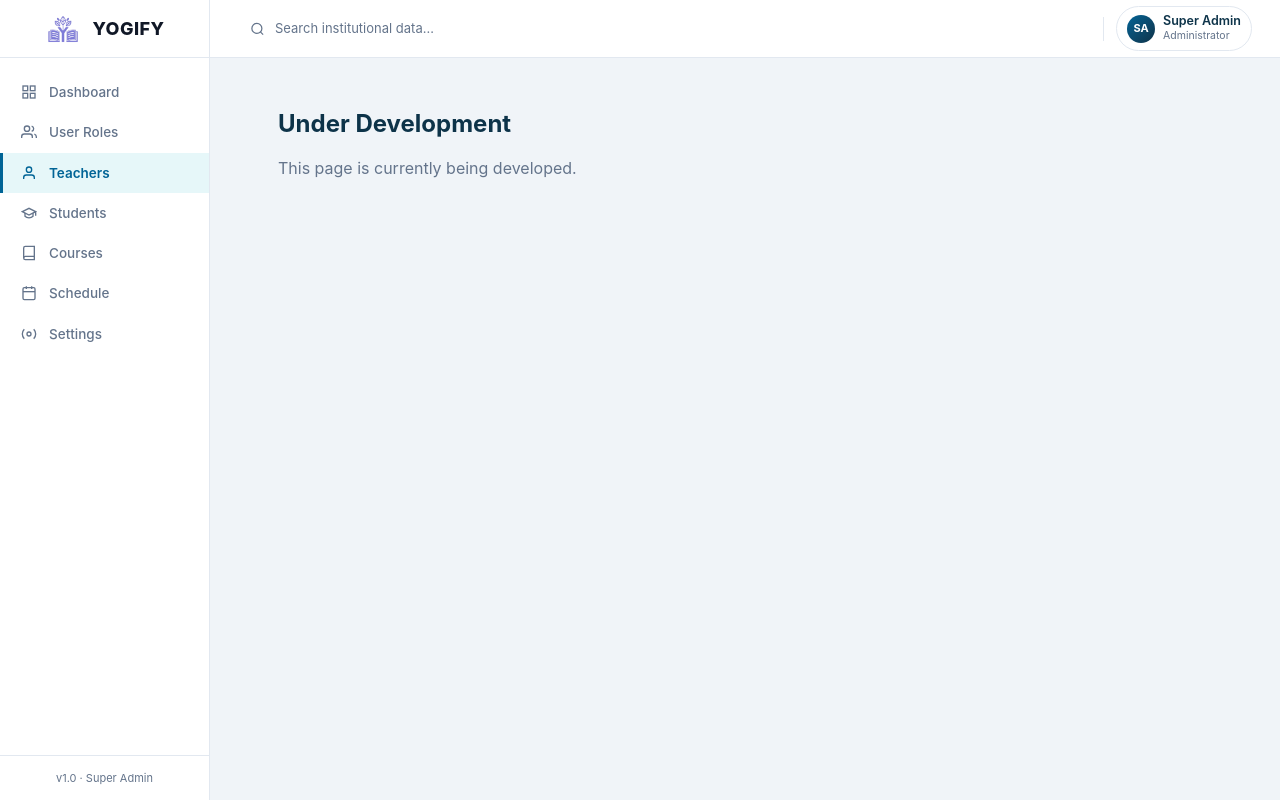
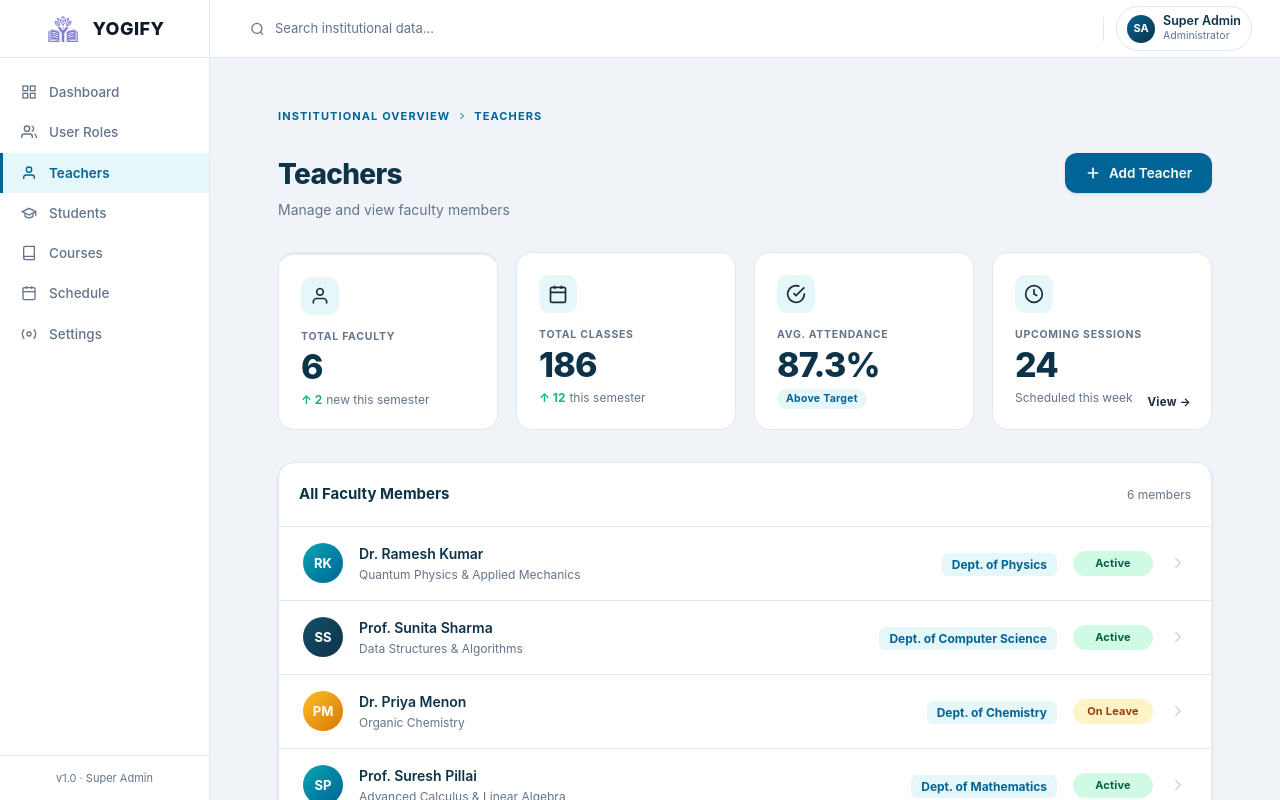
Before and after one commit to Adarsh-shres/Academy-Management-System, a React (Vite) app in the folder client/: page /teachers in a window 1280 px wide. Shown: the top 800 px of the page. Built offline with nearby package versions, Linux system fonts and the light colour scheme.

Commit message:
fix: fixed the teachers path in App.tsx

```diff
--- a/client/src/App.tsx
+++ b/client/src/App.tsx
@@ -9,6 +9,7 @@ import AllStudentsPage from './pages/AllStudentsPage.tsx';
 import StudentDetailsPage from './pages/StudentDetailsPage.tsx';
 import CoursesPage from './pages/CoursesPage.tsx';
 import SchedulePage from './pages/SchedulePage.tsx';
+import TeachersPage from './pages/TeachersPage.tsx';
 
 function UnderDevelopment() {
   return (
@@ -38,7 +39,7 @@ function App() {
           <Route path="/all-students" element={<AllStudentsPage />} />
           <Route path="/courses" element={<CoursesPage />} />
           <Route path="/schedule" element={<SchedulePage />} />
-          <Route path="/teachers" element={<UnderDevelopment />} />
+          <Route path="/teachers" element={<TeachersPage />} />
           <Route path="/userroles" element={<UnderDevelopment />} />
           <Route path="/under-development" element={<UnderDevelopment />} />
         </Route>
```
